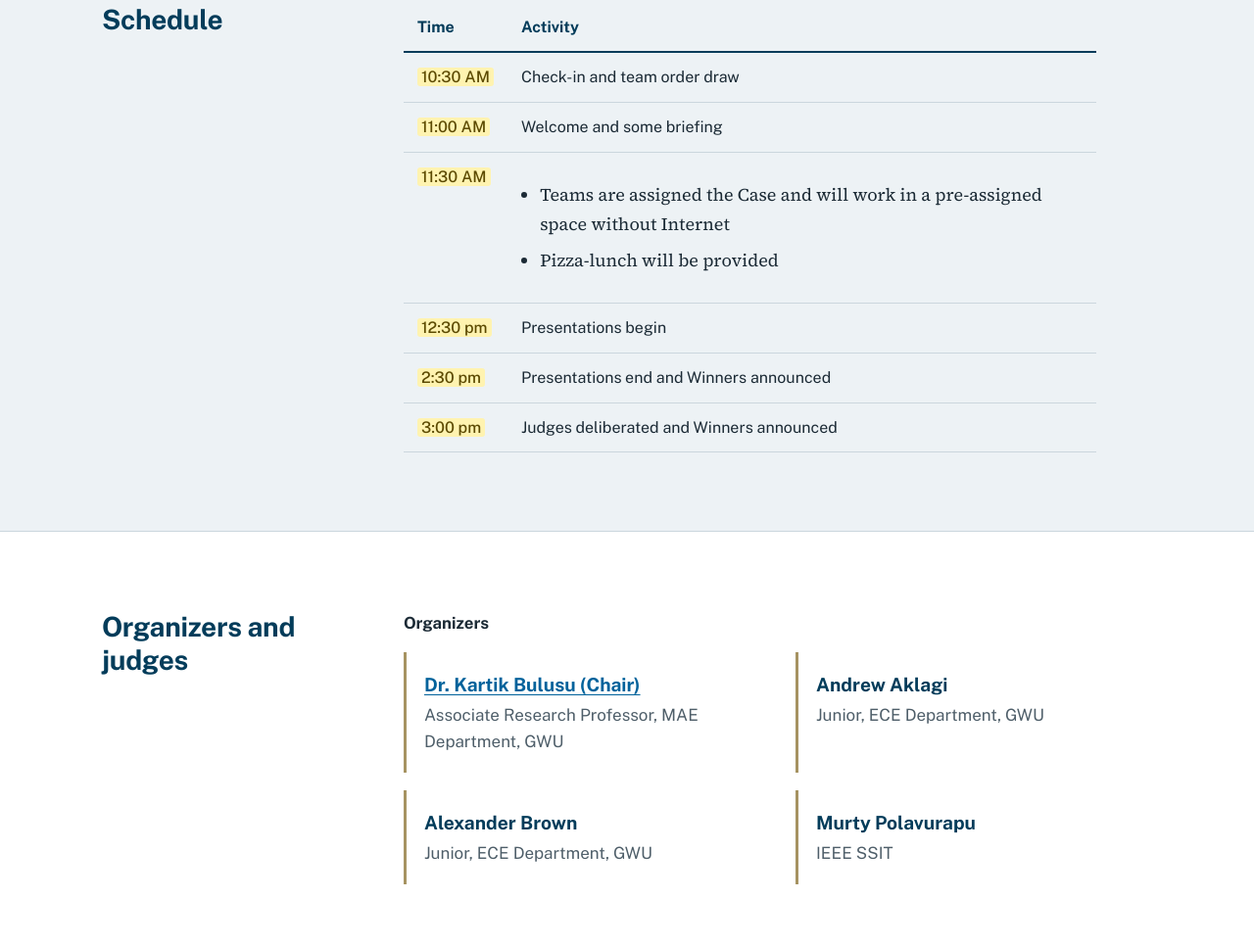
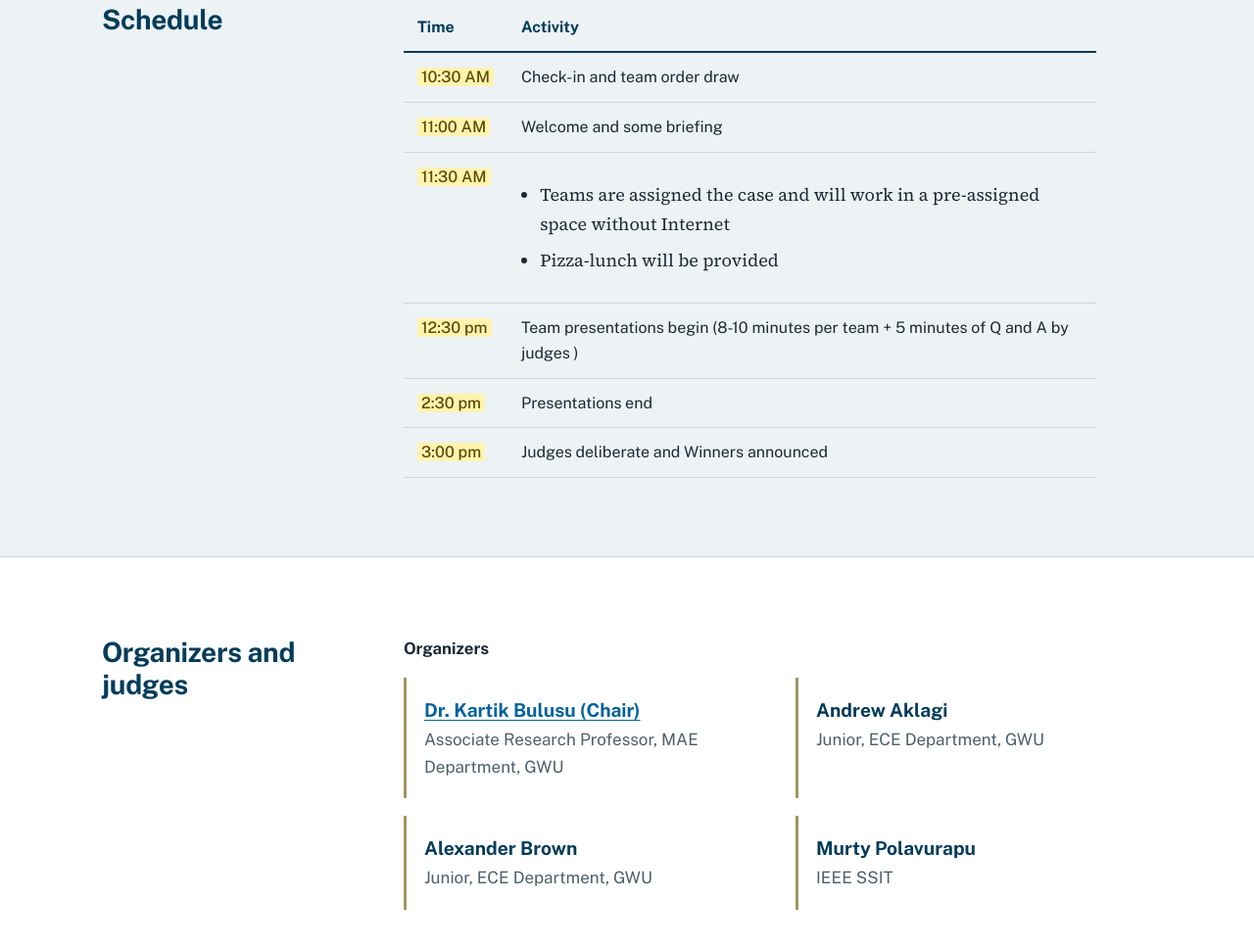
Before and after one commit to IEEE-Ethics/GWU-EthicsCompetition2026, a plain HTML site: page index.html in a window 1280 px wide. Shown: the part 3396-4362 px from the top of the page at 98% size. Drawn offline with nearby package versions, Linux system fonts and the light colour scheme.

Commit message:
Commit-4  09/28/2026

```diff
--- a/index.html
+++ b/index.html
@@ -277,13 +277,13 @@
               <tr><td><span class="tbd">11:00 AM</span></td><td>Welcome and some briefing</td></tr>
               <tr><td><span class="tbd">11:30 AM</span></td><td>
                     <ul>
-                      <li>Teams are assigned the Case and will work in a pre-assigned space without Internet</li>
+                      <li>Teams are assigned the case and will work in a pre-assigned space without Internet</li>
                       <li>Pizza-lunch will be provided</li>
                     </ul>
                   </td></tr>
-              <tr><td><span class="tbd">12:30 pm</span></td><td>Presentations begin</td></tr>
-              <tr><td><span class="tbd">2:30 pm</span></td><td>Presentations end and Winners announced</td></tr>
-              <tr><td><span class="tbd">3:00 pm</span></td><td>Judges deliberated and Winners announced</td></tr>
+              <tr><td><span class="tbd">12:30 pm</span></td><td>Team presentations begin (8-10 minutes per team + 5 minutes of Q and A by judges )</td></tr>
+              <tr><td><span class="tbd">2:30 pm</span></td><td>Presentations end</td></tr>
+              <tr><td><span class="tbd">3:00 pm</span></td><td>Judges deliberate and Winners announced</td></tr>
             </tbody>
           </table>
         </div>
```
